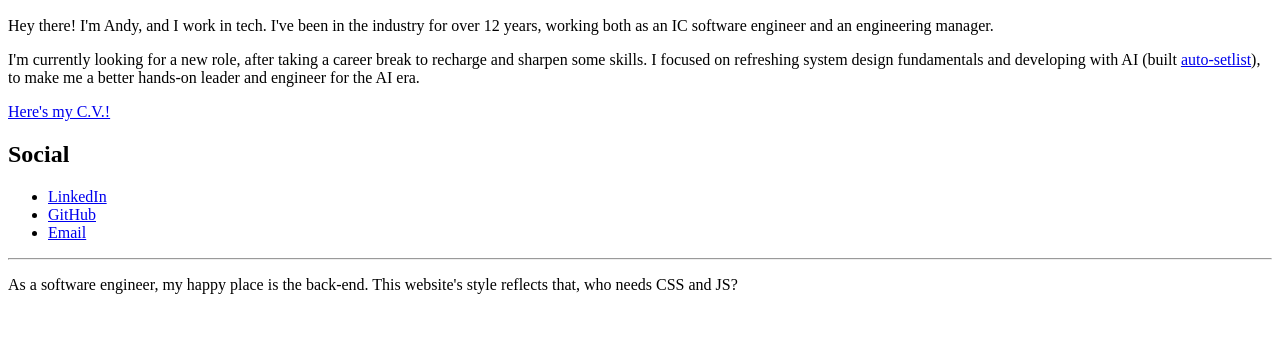
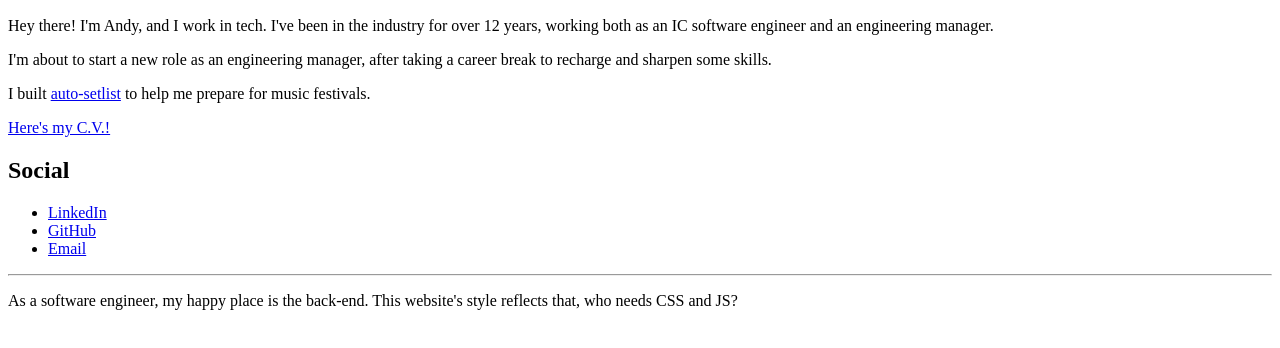
Before and after one commit to seekandystroy/seekandystroy.github.io, a plain HTML site: page index.html in a window 1280 px wide. Shown: the part 302-650 px from the top of the page. Drawn offline with Linux system fonts and the light colour scheme.

Commit message:
feat: remove looking for role line

```diff
--- a/index.html
+++ b/index.html
@@ -22,7 +22,9 @@
 
     <p>Hey there! I'm Andy, and I work in tech. I've been in the industry for over 12 years, working both as an IC software engineer and an engineering manager.</p>
 
-    <p>I'm currently looking for a new role, after taking a career break to recharge and sharpen some skills. I focused on refreshing system design fundamentals and developing with AI (built <a href="https://github.com/seekandystroy/auto-setlist">auto-setlist</a>), to make me a better hands-on leader and engineer for the AI era.</p>
+    <p>I'm about to start a new role as an engineering manager, after taking a career break to recharge and sharpen some skills.</p>
+
+    <p>I built <a href="https://github.com/seekandystroy/auto-setlist">auto-setlist</a> to help me prepare for music festivals.</p>
 
     <a href="./CV-AndyGoncalves.pdf">Here's my C.V.!</a>
 
```
